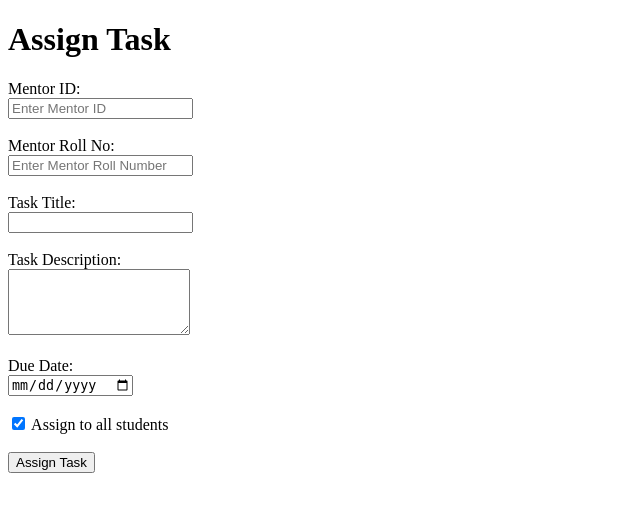
After one commit to HarshaVardhanRao/WebClubSite, a Django app: page /assign-task/ in a window 1280 px wide. The commit adds this page. Shown: the top 512 px of the page, without its empty margins (0-640 px from the left). Run offline with Django 5.2, Linux system fonts and the light colour scheme.

Commit message:
Assign tasks,mentors selection,deassign mentor

```diff
--- /dev/null
+++ b/webclub/web/templates/assign_task.html
@@ -0,0 +1,59 @@
+<!DOCTYPE html>
+<html lang="en">
+<head>
+    <meta charset="UTF-8">
+    <meta name="viewport" content="width=device-width, initial-scale=1.0">
+    <title>Assign Task</title>
+</head>
+<body>
+    <h1>Assign Task</h1>
+    <form method="POST" id="assignTaskForm">
+        {% csrf_token %}
+        <label for="mentor_id">Mentor ID:</label><br>
+        <input type="text" id="mentor_id" name="mentor_id" placeholder="Enter Mentor ID" required><br><br>
+
+        <label for="mentor_roll_no">Mentor Roll No:</label><br>
+        <input type="text" id="mentor_roll_no" name="mentor_roll_no" placeholder="Enter Mentor Roll Number" required><br><br>
+
+        <label for="title">Task Title:</label><br>
+        <input type="text" id="title" name="title" required><br><br>
+
+        <label for="description">Task Description:</label><br>
+        <textarea id="description" name="description" rows="4" required></textarea><br><br>
+
+        <label for="due_date">Due Date:</label><br>
+        <input type="date" id="due_date" name="due_date" required><br><br>
+
+        <label for="assign_to_all">
+            <input type="checkbox" id="assign_to_all" name="assign_to_all" checked>
+            Assign to all students
+        </label><br><br>
+
+        <button type="submit">Assign Task</button>
+    </form>
+
+    <script>
+        document.getElementById('assignTaskForm').addEventListener('submit', function(event) {
+            event.preventDefault();
+            const formData = new FormData(this);
+
+            fetch("{% url 'assign_task' %}", {
+                method: 'POST',
+                body: formData,
+            })
+            .then(response => {
+                if (response.ok) {
+                    return response.json();
+                } else {
+                    return response.json().then(data => { throw new Error(data.error); });
+                }
+            })
+            .then(data => {
+                alert(data.message);
+                this.reset();
+            })
+            .catch(error => alert('Error: ' + error.message));
+        });
+    </script>
+</body>
+</html>
--- a/webclub/web/templates/index.html
+++ b/webclub/web/templates/index.html
@@ -1 +1,6 @@
 <h1>Home</h1>
+<a href="{% url 'leaderboard' %}">leaderboard</a>
+<a href="{% url 'complete_task' %}">Complete Task</a>
+<a href="{% url 'assign_task' %}">Assign Task</a>
+<a href="{% url 'select_mentor' %}">Select Mentor</a>
+<a href="{% url 'contact' %}">Contact</a>
--- a/webclub/web/templates/leaderboard.html
+++ b/webclub/web/templates/leaderboard.html
@@ -77,6 +77,7 @@
     </style>
 </head>
 <body>
+
     <div class="leaderboard-container">
         <div class="leaderboard-header">Leaderboard</div>
         <table>
--- a/webclub/web/urls.py
+++ b/webclub/web/urls.py
@@ -8,4 +8,7 @@ urlpatterns = [
     path('leaderboard', views.leaderboard, name='leaderboard'),
     path('uploadBulk', views.upload_students, name='uploadBulk'),
     path('complete-task/', views.complete_task, name='complete_task'),
+    path('select-mentor/', views.select_mentor, name='select_mentor'),
+    path('deassign-mentors/', views.deassign_all_mentors, name='deassign_all_mentors'),
+    path('assign-task/', views.assign_task, name='assign_task'),
 ]
--- a/webclub/web/views.py
+++ b/webclub/web/views.py
@@ -2,6 +2,10 @@ from django.shortcuts import get_object_or_404, render, redirect
 from .models import Student,mentor,Task, TaskCompletion
 from django.http import HttpResponse,JsonResponse
 import pandas as pd
+from math import ceil
+from django.db.models import Count
+
+
 def index(request):
     mentors = mentor.objects.all()
     return render(request, 'index.html', {'mentors': mentors})
@@ -22,9 +26,7 @@ def leaderboard(request):
 
 
 
-from django.shortcuts import get_object_or_404, render, redirect
-from django.http import JsonResponse
-from .models import Student, Task, TaskCompletion
+
 
 def complete_task(request):
     if request.method == "POST":
@@ -34,18 +36,87 @@ def complete_task(request):
         student = get_object_or_404(Student, web_mem=web_mem_id)
         task = get_object_or_404(Task, id=task_id)
 
-        # Check if already completed
         if TaskCompletion.objects.filter(student=student, task=task).exists():
             return JsonResponse({"message": "Task already completed!"}, status=400)
 
-        # Save the completion
         TaskCompletion.objects.create(student=student, task=task)
         return JsonResponse({"message": "Task marked as completed!"})
 
-    # Fetch tasks for the context
     tasks = Task.objects.all()
     return render(request, 'tasks.html', {'tasks': tasks})
 
+def assign_task(request):
+    if request.method == "POST":
+        mentor_id = request.POST.get('mentor_id')
+        mentor_roll_no = request.POST.get('mentor_roll_no')
+        task_title = request.POST.get('title')
+        task_description = request.POST.get('description')
+        due_date = request.POST.get('due_date')
+        assign_to_all = request.POST.get('assign_to_all') == 'on'
+        print(assign_to_all)
+        try:
+            mentor_obj = get_object_or_404(mentor, id=mentor_id, roll_no=mentor_roll_no)
+        except:
+            return JsonResponse({"error": "Invalid mentor ID or roll number."}, status=400)
+
+        task = Task.objects.create(
+            title=task_title,
+            description=task_description,
+            due_date=due_date,
+        )
+
+        if assign_to_all:
+            students = Student.objects.all()
+        else:
+            students = Student.objects.filter(mentor=mentor_obj)
+
+        if not students.exists():
+            return JsonResponse({"error": "No students found to assign this task."}, status=400)
+
+        task.assigned_to.set(students)
+        return JsonResponse({"message": f"Task successfully assigned to {'all students' if assign_to_all else 'your mentees'}!"})
+
+    return render(request, 'assign_task.html')
+
+def get_max_students_per_mentor():
+    from math import ceil
+    total_students = Student.objects.count()
+    total_mentors = mentor.objects.count()
+    return ceil(total_students / total_mentors) if total_mentors > 0 else 0
+
+def select_mentor(request):
+    if request.method == "POST":
+        student_id = request.POST.get('student_id')
+        roll = request.POST.get('roll')
+        mentor_id = request.POST.get('mentor_id')
+
+        student = get_object_or_404(Student, web_mem=student_id,roll_no=roll)
+        if student.mentor is not None:
+            return JsonResponse({"error": "You cannot change your mentor! Contact Coordinator."}, status=400)
+
+        selected_mentor = get_object_or_404(mentor, id=mentor_id)
+
+        max_students = get_max_students_per_mentor()
+        current_students = selected_mentor.mentees.count()
+
+        if current_students >= max_students:
+            return JsonResponse({"error": "This mentor has reached the maximum capacity."}, status=400)
+
+        student.mentor = selected_mentor
+        student.save()
+
+        return JsonResponse({"message": "Mentor successfully assigned!"})
+
+    max_students = get_max_students_per_mentor()
+    mentors = mentor.objects.annotate(student_count=Count('mentees'))
+    return render(request, 'select_mentor.html', {'mentors': mentors, 'max_students': max_students})
+
+def deassign_all_mentors(request):
+    if request.method == "POST":
+        Student.objects.update(mentor=None)
+        return JsonResponse({"message": "All mentors have been deassigned from students successfully."})
+
+    return JsonResponse({"error": "Invalid request method. Use POST to deassign mentors."}, status=405)
 
 
 def upload_students(request):
```
Also changed, not shown: webclub/web/models.py (+10 -9 lines), webclub/web/templates/select_mentor.html (added, +36 -0 lines), webclub/db.sqlite3, webclub/web/migrations/0003_student_mentor.py (added).
